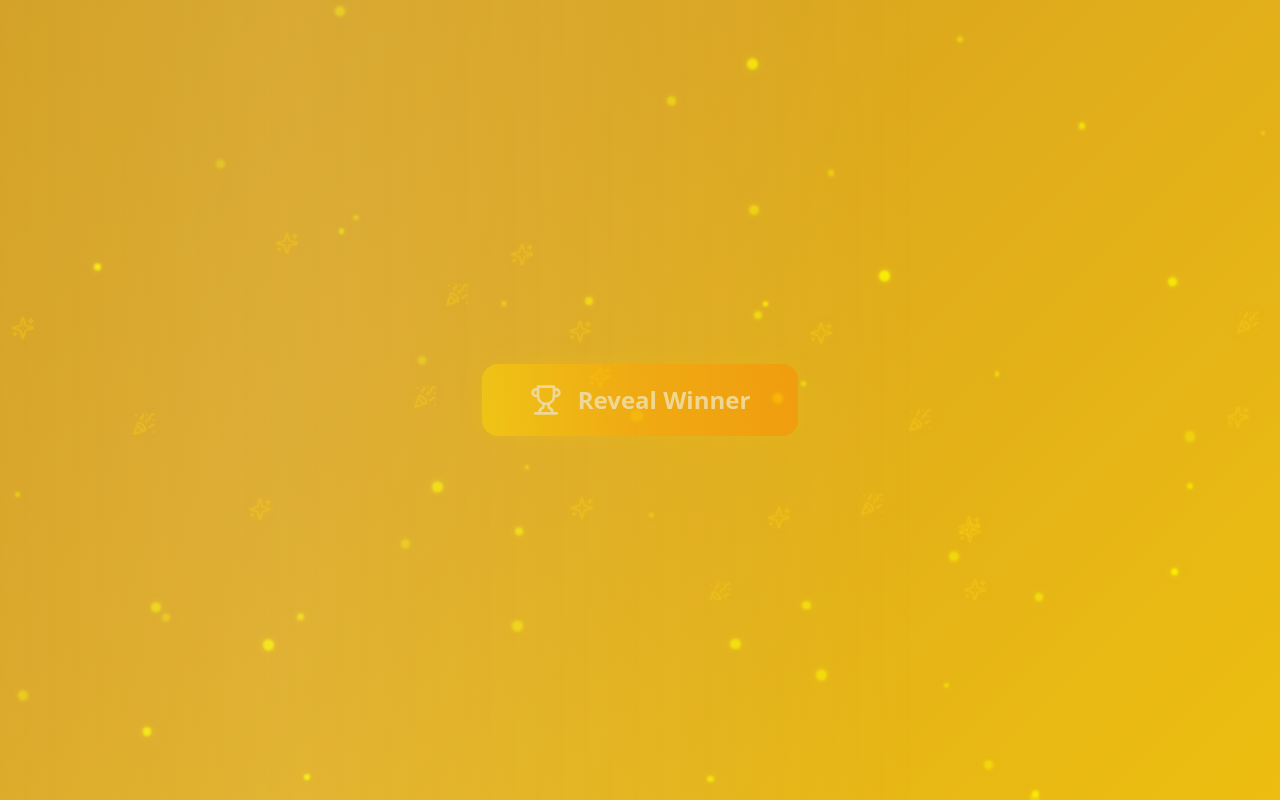
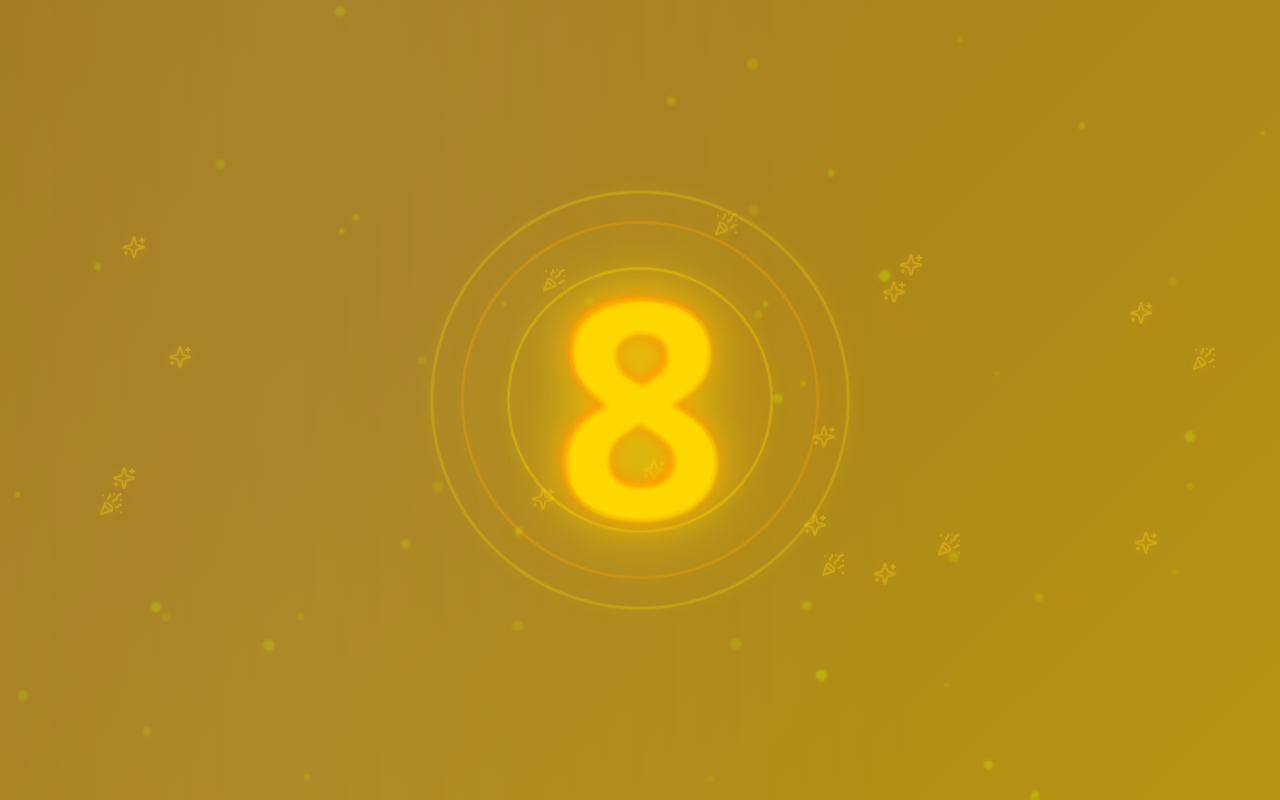
Before and after one commit to aruncr75/golden-glow-animation, a React (Vite) app: page / in a window 1280 px wide. Both pictures are taken after a click on the button "Reveal Winner". Built offline with nearby package versions, Linux system fonts and the light colour scheme.

Commit message:
Add countdown effect with animated number display and decorative rings; enhance background styles and button interactions

```diff
--- a/src/pages/Countdown.tsx
+++ b/src/pages/Countdown.tsx
@@ -50,12 +50,12 @@ const Countdown = () => {
   ));
 
   return (
-    <div className="min-h-screen flex items-center justify-center bg-black overflow-hidden">
+    <div className="min-h-screen flex items-center justify-center bg-black/95 overflow-hidden">
       <div className="relative">
         {/* Background effects */}
         <div className="absolute inset-0 -z-10">
-          <div className="absolute inset-0 bg-gradient-to-r from-purple-900/30 via-orange-500/20 to-yellow-500/30 animate-pulse" />
-          <div className="absolute inset-0 bg-[radial-gradient(circle_at_center,_var(--tw-gradient-stops))] from-yellow-500/40 via-orange-500/20 to-transparent" />
+          <div className="absolute inset-0 bg-gradient-to-r from-purple-900/20 via-orange-500/10 to-yellow-500/20 animate-pulse" />
+          <div className="absolute inset-0 bg-[radial-gradient(circle_at_center,_var(--tw-gradient-stops))] from-yellow-500/30 via-orange-500/10 to-transparent" />
         </div>
 
         {/* Decorative rings */}
@@ -73,14 +73,15 @@ const Countdown = () => {
           key={key}
           className="text-[300px] font-bold leading-none number-animation relative z-10"
           style={{
-            background: 'linear-gradient(135deg, #ffd700, #ffa500, #ff8c00)',
+            background: 'linear-gradient(135deg, rgba(0, 0, 0, 0.8), rgba(0, 0, 0, 0.6), rgba(0, 0, 0, 0.8))',
             WebkitBackgroundClip: 'text',
             WebkitTextFillColor: 'transparent',
-            filter: 'drop-shadow(0 0 30px rgba(255, 215, 0, 0.5))',
+            filter: 'drop-shadow(0 0 30px rgba(255, 215, 0, 0.7))',
             textShadow: `
-              2px 2px 4px rgba(0, 0, 0, 0.3),
-              -2px -2px 4px rgba(255, 255, 255, 0.3),
-              0 0 20px rgba(255, 215, 0, 0.2)
+              2px 2px 4px #ffd700,
+              -2px -2px 4px #ffa500,
+              0 0 20px #ff8c00,
+              0 0 40px rgba(255, 215, 0, 0.3)
             `
           }}>
           {count >= 0 ? count : ''}
--- a/src/pages/Index.tsx
+++ b/src/pages/Index.tsx
@@ -6,6 +6,9 @@ const Index = () => {
   const [isRevealed, setIsRevealed] = useState(false);
   const [isAnimating, setIsAnimating] = useState(false);
   const [drumrollCount, setDrumrollCount] = useState(0);
+  const [showCountdown, setShowCountdown] = useState(false);
+  const [count, setCount] = useState(10);
+  const [key, setKey] = useState(0);
 
   useEffect(() => {
     const generateParticles = () => {
@@ -36,21 +39,50 @@ const Index = () => {
     return () => clearInterval(interval);
   }, [isAnimating]);
 
+  // Add countdown effect
+  useEffect(() => {
+    if (showCountdown && count >= 0) {
+      const timer = setTimeout(() => {
+        setCount(count - 1);
+        setKey(prev => prev + 1);
+      }, 1000);
+      return () => clearTimeout(timer);
+    } else if (count < 0) {
+      // Hide countdown and show winner
+      setShowCountdown(false);
+      setIsRevealed(true);
+    }
+  }, [count, showCountdown]);
+
+  // Generate rings
+  const rings = Array.from({ length: 3 }).map((_, i) => (
+    <div
+      key={i}
+      className="ring"
+      style={{
+        width: `${300 + i * 60}px`,
+        height: `${300 + i * 60}px`,
+        animationDuration: `${4 + i}s`,
+        animationDirection: i % 2 === 0 ? 'normal' : 'reverse',
+        opacity: 0.3 - i * 0.05,
+        borderColor: i % 2 === 0 ? '#FFD700' : '#FFA500',
+        boxShadow: `0 0 20px ${i % 2 === 0 ? 'rgba(255, 215, 0, 0.3)' : 'rgba(255, 165, 0, 0.3)'}`,
+      }}
+    />
+  ));
+
   const handleReveal = () => {
     if (!isRevealed && !isAnimating) {
       setIsAnimating(true);
-      setTimeout(() => {
-        setIsRevealed(true);
-        setIsAnimating(false);
-      }, 2000);
+      setShowCountdown(true);
     }
   };
 
   return (
-    <div className="relative min-h-screen overflow-hidden flex items-center justify-center">
+    <div className="relative min-h-screen overflow-hidden flex items-center justify-center bg-black/90">
       {/* Animated gradient background */}
       <div
-        className="absolute inset-0 bg-gold-gradient bg-400% animate-gradient-shift"
+        className="absolute inset-0 bg-gold-gradient bg-400% animate-gradient-shift opacity-75"
         style={{ backgroundSize: "400% 400%" }}
       >
         {/* Brighter Particles */}
@@ -63,13 +95,13 @@ const Index = () => {
               height: `${particle.size}px`,
               left: `${particle.left}%`,
               top: `${particle.top}%`,
-              opacity: Math.random() * 0.5 + 0.3, // Increased base opacity
-              boxShadow: '0 0 10px rgba(255, 215, 0, 0.5)' // Added glow effect
+              opacity: Math.random() * 0.4 + 0.2, // Reduced opacity
+              boxShadow: '0 0 8px rgba(255, 215, 0, 0.3)' // Reduced glow
             }}
           />
         ))}
         {/* Shimmer effect */}
-        <div className="shimmer-effect animate-shimmer" />
+        <div className="shimmer-effect animate-shimmer opacity-75" />
       </div>
 
       {/* Content container */}
@@ -99,6 +131,7 @@ const Index = () => {
             ))}
           </div>
 
+          {!showCountdown ? (
             <button
               onClick={handleReveal}
               disabled={isRevealed || isAnimating}
@@ -134,6 +167,33 @@ const Index = () => {
               <div className="absolute inset-0 bg-gradient-to-r from-white/20 to-transparent opacity-0 group-hover:opacity-20 transition-opacity transform skew-x-12 translate-x-[-100%] group-hover:translate-x-[100%] duration-1000" />
               <div className="absolute -inset-1 rounded-2xl bg-gradient-to-r from-[#FFD700] to-[#FFA500] opacity-0 group-hover:opacity-50 blur-xl transition-opacity duration-500" />
             </button>
+          ) : (
+            <div className="relative">
+              {/* Decorative rings */}
+              <div className="absolute left-1/2 top-1/2 -translate-x-1/2 -translate-y-1/2">
+                {rings}
+              </div>
+
+              {/* Number display */}
+              <div
+                key={key}
+                className="text-[300px] font-bold leading-none number-animation relative z-10"
+                style={{
+                  background: 'linear-gradient(135deg, rgba(0, 0, 0, 0.8), rgba(0, 0, 0, 0.6), rgba(0, 0, 0, 0.8))',
+                  WebkitBackgroundClip: 'text',
+                  WebkitTextFillColor: 'transparent',
+                  filter: 'drop-shadow(0 0 30px rgba(255, 215, 0, 0.7))',
+                  textShadow: `
+                    2px 2px 4px #ffd700,
+                    -2px -2px 4px #ffa500,
+                    0 0 20px #ff8c00,
+                    0 0 40px rgba(255, 215, 0, 0.3)
+                  `
+                }}>
+                {count >= 0 ? count : ''}
+              </div>
+            </div>
+          )}
         </div>
       </div>
     </div>
```
Lines whose indentation alone changed are shown as unchanged.
